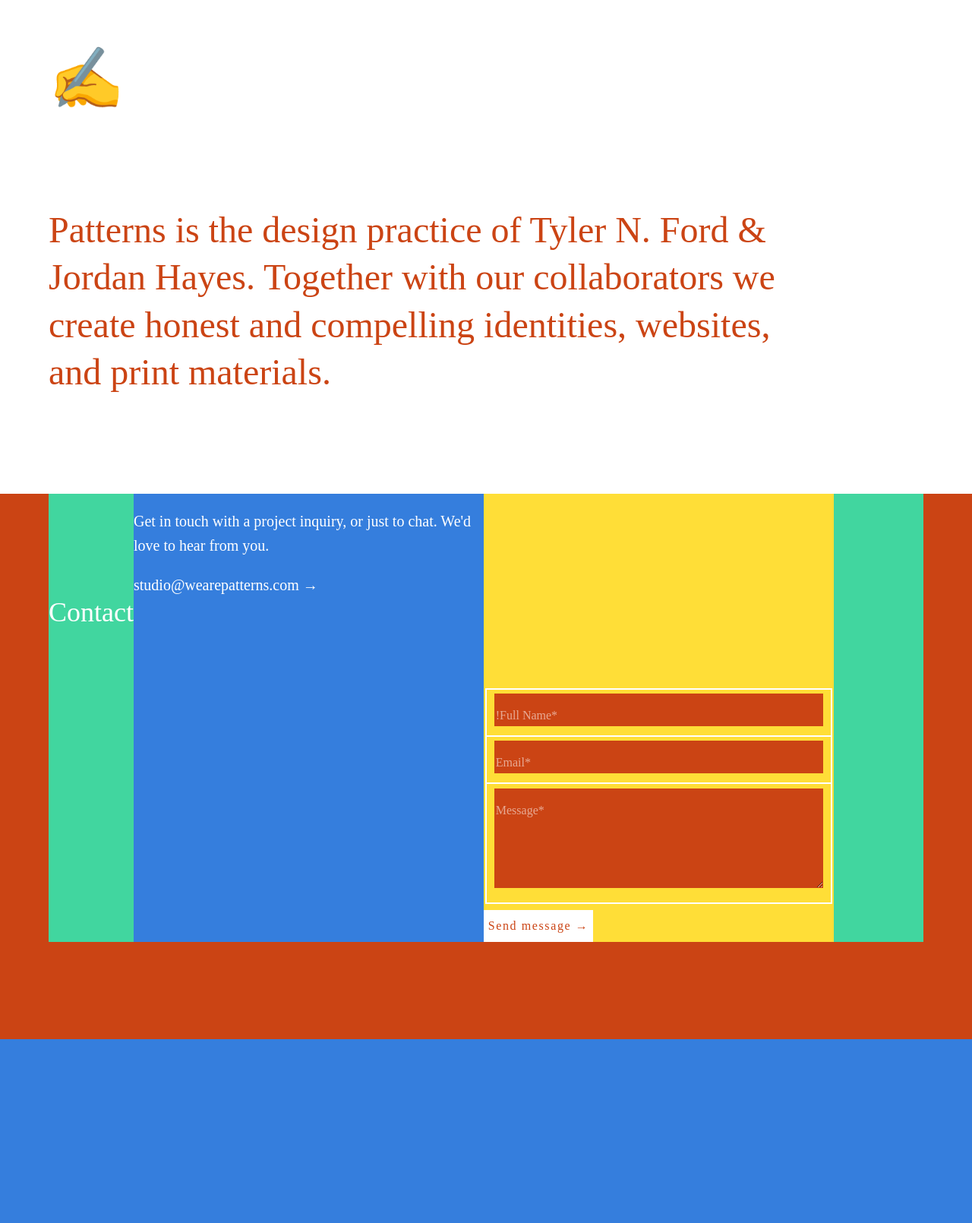
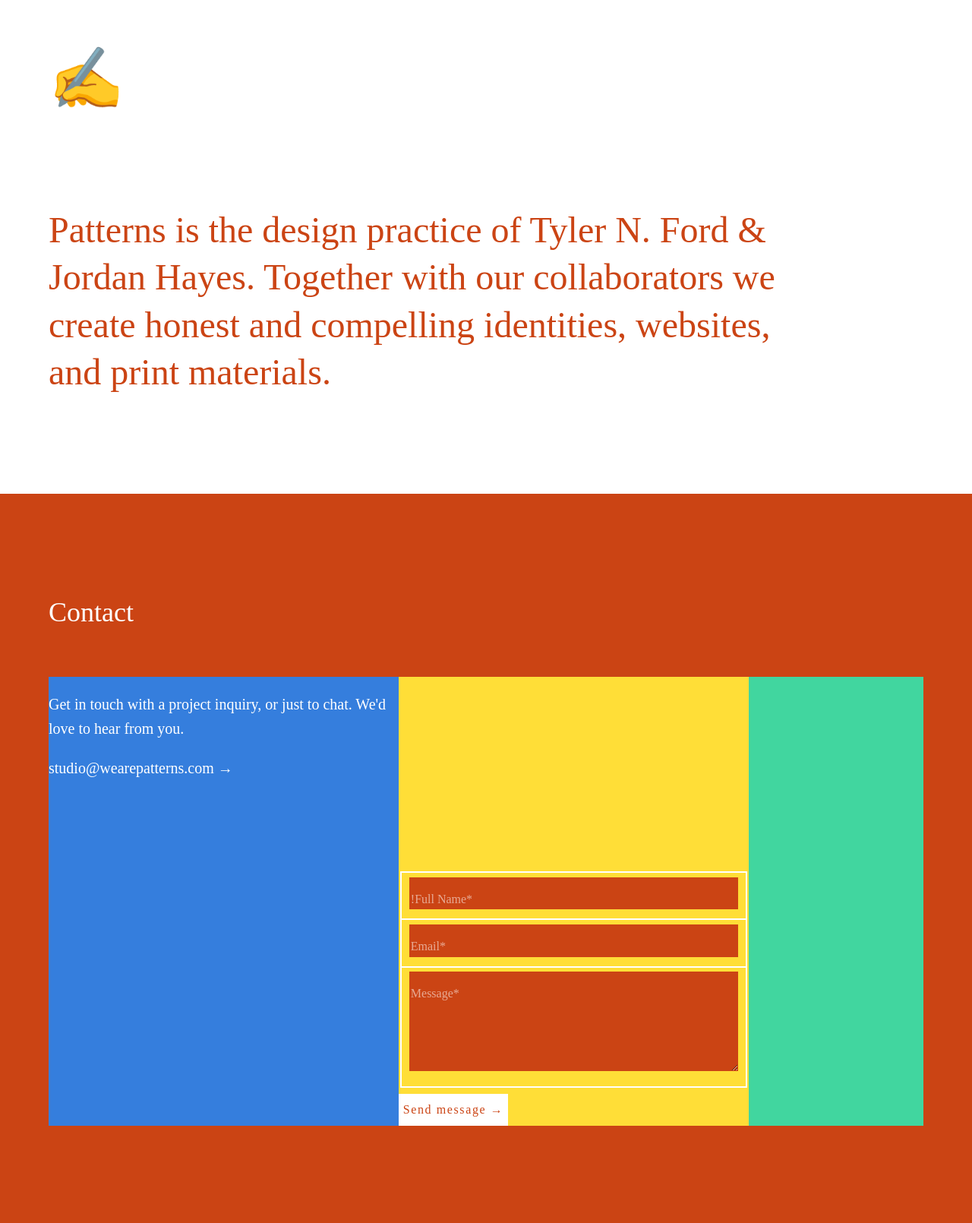
Before and after one commit to wearepatterns/wearepatterns.github.io, a Jekyll site: the page built from index.markdown, in a window 1280 px wide. Shown: the whole page at 76% size. Built offline with Jekyll 4.4.1, drawn with Linux system fonts in a browser that asks for light colours; before the commit the page ends 1368 px from its top, so only the background shows below that.

Commit message:
Update new.html

```diff
--- a/_layouts/new.html
+++ b/_layouts/new.html
@@ -34,8 +34,8 @@
     </header>
     <main class="bg-newred white pb5 pb6-l f4 lh-copy">
         <section class="mh3 mh4-ns mh5-l mw9">
+            <h1 class="pt5 pt6-l pb0 pb4 mt0 f3 f2-l normal">Contact</h1>
             <div class="flex-ns bg-green">
-                <h1 class="pt5 pt6-l pb0 pb4 mt0 f3 f2-l normal">Contact</h1>
                 <div class="bg-blue w-40">
                     <p class="">Get in touch with a project inquiry, or just to chat. We'd love to hear from you.</p>
                     <p class="fw3"><a class="link white" style="font-family:'source-code-pro';" hef="mailto:studio@wearepatterns.com">studio@wearepatterns.com</a> &#8594;</p>
```
